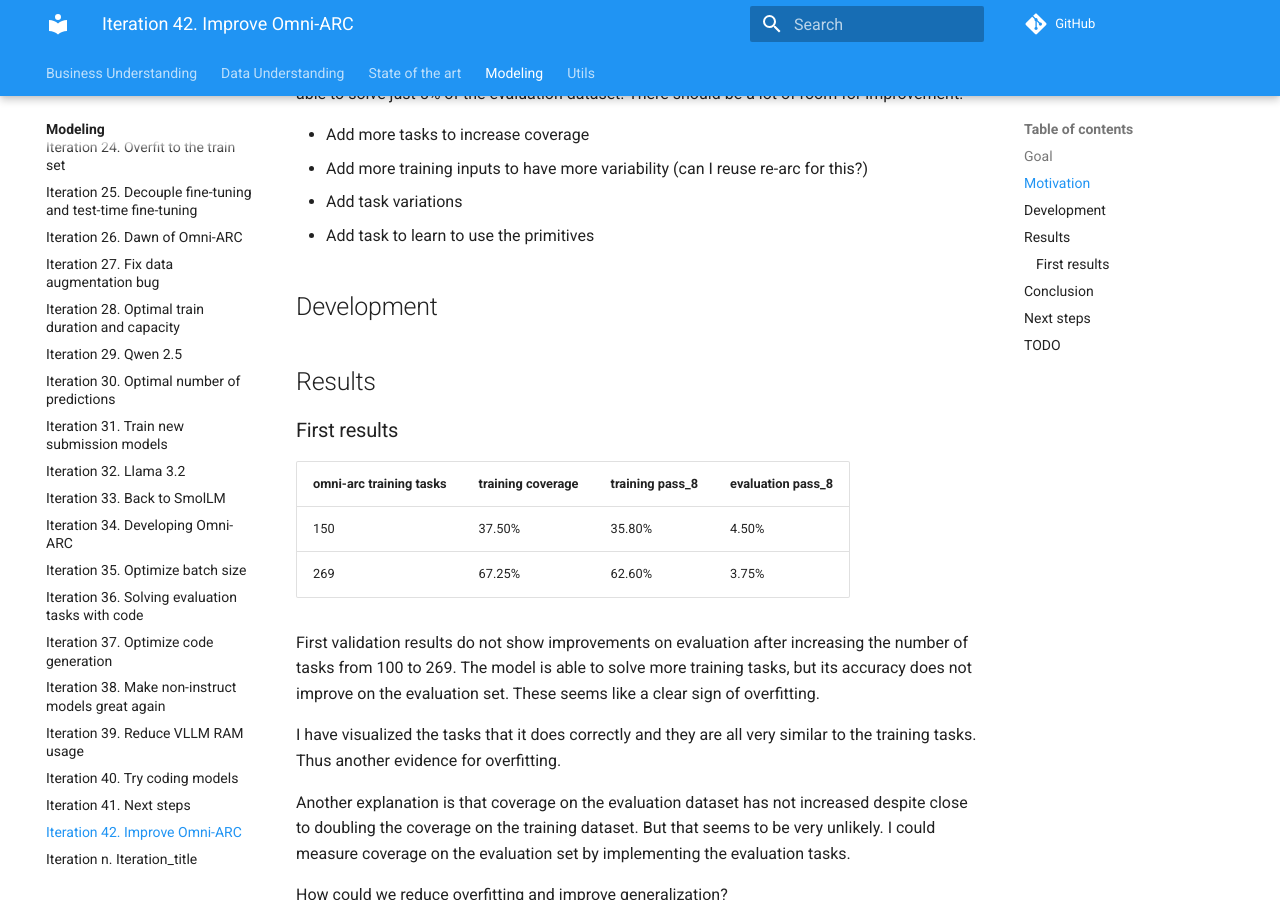
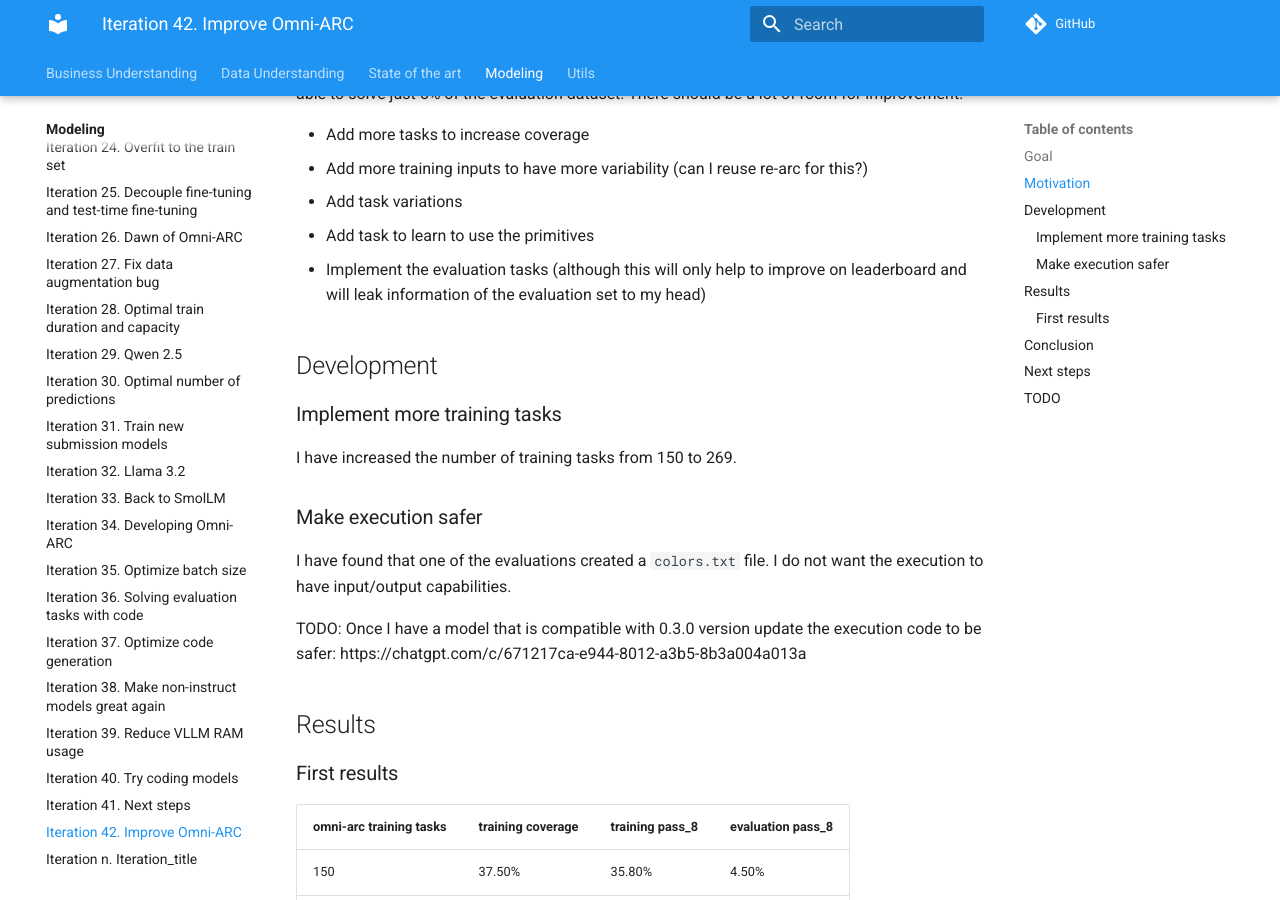
Before and after one commit to zhengjunyao-work/arc24, an MkDocs documentation site: the page built from docs/modeling/Iteration_42_improve_omniarc.md, in a window 1280 px wide and 900 px high, scrolled down 457 px. Built offline with MkDocs 1.6.1 and Material for MkDocs 9.7.7, drawn with Linux system fonts in a browser that asks for light colours; comment, search, counter and statistics services are not loaded.

Commit message:
updated documentation

```diff
--- a/docs/modeling/Iteration_42_improve_omniarc.md
+++ b/docs/modeling/Iteration_42_improve_omniarc.md
@@ -16,8 +16,20 @@ able to solve just 5% of the evaluation dataset. There should be a lot of room f
 - Add more training inputs to have more variability (can I reuse re-arc for this?)
 - Add task variations
 - Add task to learn to use the primitives
+- Implement the evaluation tasks (although this will only help to improve on leaderboard and will leak information of the evaluation set to my head)
 
 ## Development
+
+### Implement more training tasks
+
+I have increased the number of training tasks from 150 to 269.
+
+### Make execution safer
+
+I have found that one of the evaluations created a `colors.txt` file. I do not want the execution to
+have input/output capabilities.
+
+TODO: Once I have a model that is compatible with 0.3.0 version update the execution code to be safer: https://chatgpt.com/c/671217ca-e944-8012-a3b5-8b3a004a013a
 
 ## Results
 
```
